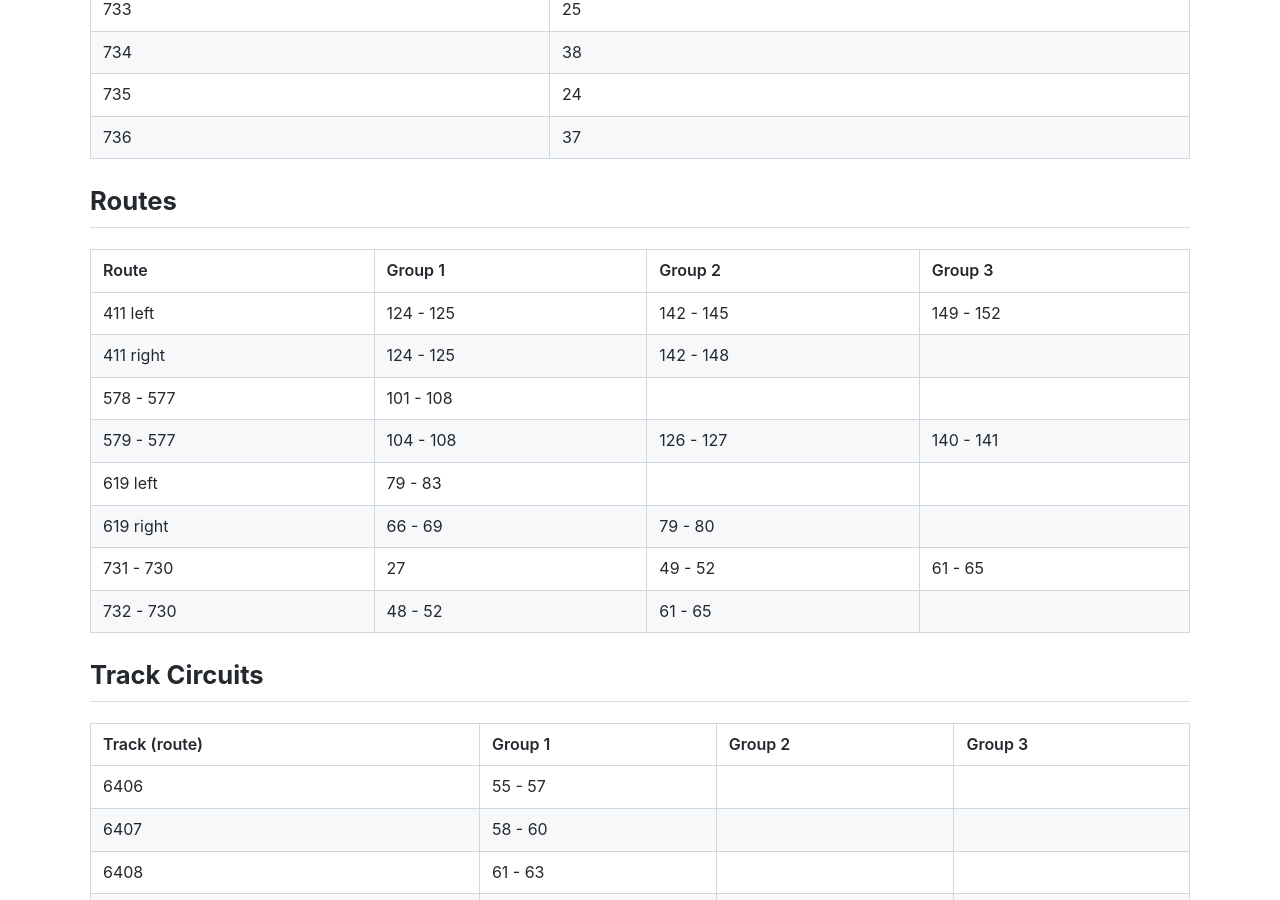
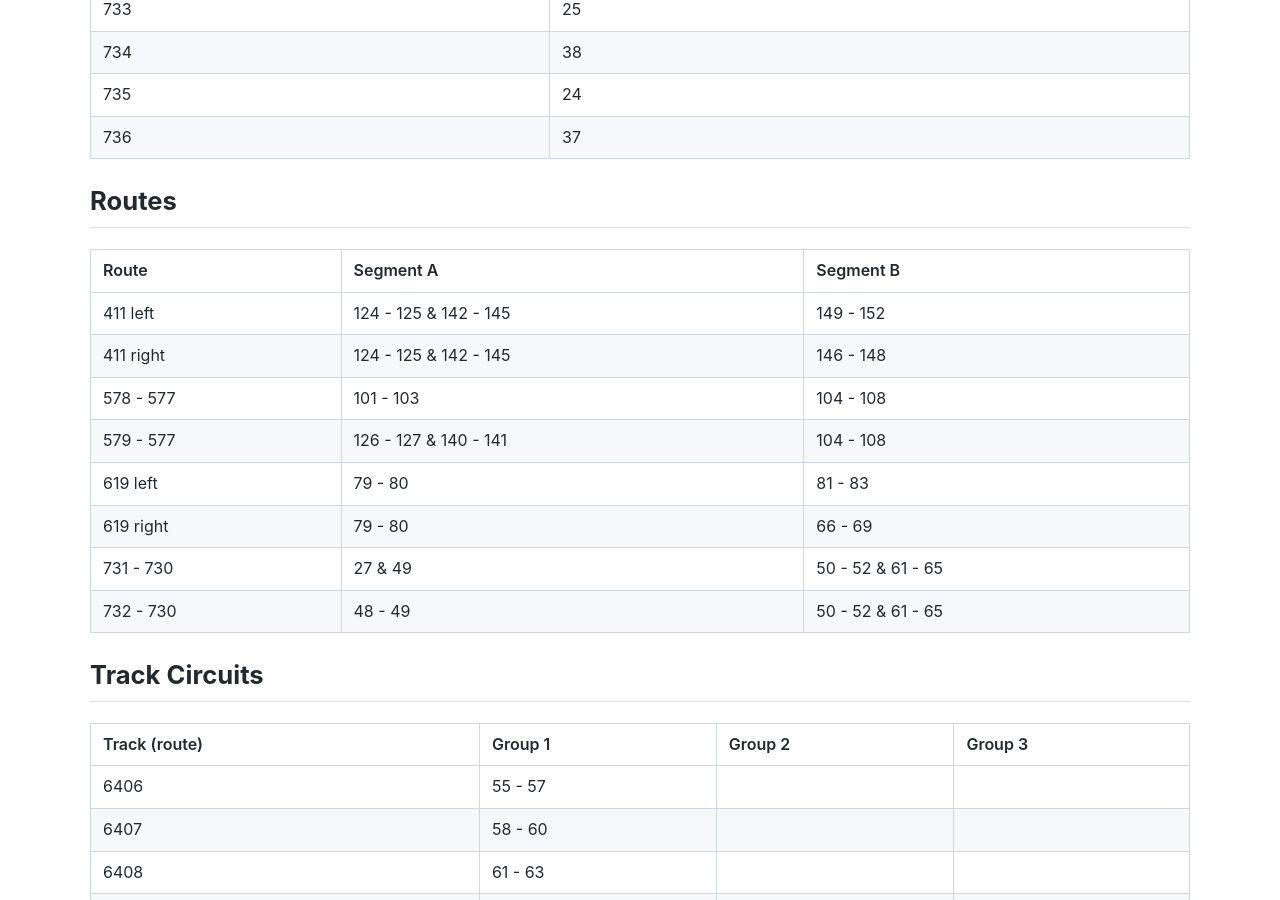
Before and after one commit to NickLocke/RoxeterModelRailway, a Jekyll site: the page built from ControlPanels/RoxeterLowLevel/PanelIndications.md, in a window 1280 px wide and 900 px high, scrolled down 1454 px. Built offline with Jekyll 4.4.1, drawn with Linux system fonts in a browser that asks for light colours; our own code applies the rules of GitHub Pages for plain Markdown files.

Commit message:
Route setting

```diff
--- a/ControlPanels/RoxeterLowLevel/PanelIndications.md
+++ b/ControlPanels/RoxeterLowLevel/PanelIndications.md
@@ -6,99 +6,99 @@ Numbers listed here relate to the LED number in the sequence of 255 LEDs that ca
 
 The only direct indication of points on the panel is the out of correspondence indication when the position is not known and/or the points are moving. The indication is given by the two route lights nearest to the points flashing alternately.
 
-Points | Indication 1 | Indication 2
------- | ------------ | ------------
-2601   | 146          | 152
-2602   | 103          | 126
-2603   | 27           | 48
-2604   | 69           | 81
+| Points | Indication 1 | Indication 2 |
+| ------ | ------------ | ------------ |
+| 2601   | 146          | 152          |
+| 2602   | 103          | 126          |
+| 2603   | 27           | 48           |
+| 2604   | 69           | 81           |
 
 ## Signals
 
-Signal | Indication
------- | ----------
-409    | 155
-410    | 154
-411    | 153
-576    | 87
-577    | 88
-578    | 89
-579    | 128
-580    | 90
-581    | 129
-582    | 91
-583    | 130
-617    | 86
-618    | 85
-619    | 84
-729    | 54
-730    | 53
-731    | 26
-732    | 39
-733    | 25
-734    | 38
-735    | 24
-736    | 37
+| Signal | Indication |
+| ------ | ---------- |
+| 409    | 155        |
+| 410    | 154        |
+| 411    | 153        |
+| 576    | 87         |
+| 577    | 88         |
+| 578    | 89         |
+| 579    | 128        |
+| 580    | 90         |
+| 581    | 129        |
+| 582    | 91         |
+| 583    | 130        |
+| 617    | 86         |
+| 618    | 85         |
+| 619    | 84         |
+| 729    | 54         |
+| 730    | 53         |
+| 731    | 26         |
+| 732    | 39         |
+| 733    | 25         |
+| 734    | 38         |
+| 735    | 24         |
+| 736    | 37         |
 
 ## Routes
 
-Route     | Group 1   | Group 2   | Group 3
------     | -------   | -------   | -------
-411 left  | 124 - 125 | 142 - 145 | 149 - 152
-411 right | 124 - 125 | 142 - 148 |
-578 - 577 | 101 - 108
-579 - 577 | 104 - 108 | 126 - 127 | 140 - 141
-619 left  | 79 - 83
-619 right | 66 - 69   | 79 - 80
-731 - 730 | 27        | 49 - 52   | 61 - 65
-732 - 730 | 48 - 52   | 61 - 65
+| Route     | Segment A             | Segment B         |
+| --------- | --------------------- | ----------------- |
+| 411 left  | 124 - 125 & 142 - 145 | 149 - 152         |
+| 411 right | 124 - 125 & 142 - 145 | 146 - 148         |
+| 578 - 577 | 101 - 103             | 104 - 108         |
+| 579 - 577 | 126 - 127 & 140 - 141 | 104 - 108         |
+| 619 left  | 79 - 80               | 81 - 83           |
+| 619 right | 79 - 80               | 66 - 69           |
+| 731 - 730 | 27 & 49               | 50 - 52 & 61 - 65 |
+| 732 - 730 | 48 - 49               | 50 - 52 & 61 - 65 |
 
 ## Track Circuits
 
-Track (route)    | Group 1   | Group 2   | Group 3
--------------    | -------   | -------   | -------
-6406             | 55 - 57   |           |
-6407             | 58 - 60   |           |
-6408             | 61 - 63   |           |
-6409 (731 - 730) | 27        | 49 - 52   | 64 - 65
-6409 (732 - 730) | 48 - 52   | 64 - 65   |
-6410             | 46 - 47   |           |
-6411             | 28 - 30   |           |
-6412             | 43 - 45   |           |
-6413             | 31 - 33   |           |
-6414             | 40 - 42   |           |
-6415             | 34 - 36   |           |
-7202             | 70 - 72   |           |
-7203             | 73 - 75   |           |
-7204             | 76 - 78   |           |
-7205 (619 left)  | 79 - 83   |           |
-7205 (619 right) | 66 - 69   | 79 - 80   |
-8510             | 112 - 114 |           |
-8511             | 109 - 111 |           |
-8512             | 106 - 108 |           |
-8513 (578 - 577) | 101 - 105 |           |
-8513 (579 - 577) | 104 - 105 | 126 - 127 | 140 - 141
-8514             | 137 - 139 |           |
-8515             | 98 - 100  |           |
-8516             | 134 - 136 |           |
-8517             | 95 - 97   |           |
-8518             | 131 - 133 |           |
-8519             | 92 - 94   |           |
-9104             | 115 - 117 |           |
-9105             | 118 - 120 |           |
-9106             | 121 - 123 |           |
-9107 (411 left)  | 124 - 125 | 142 - 145 | 149 - 152
-9107 (411 right) | 124 - 125 | 142 - 148 |
+| Track (route)    | Group 1   | Group 2   | Group 3   |
+| ---------------- | --------- | --------- | --------- |
+| 6406             | 55 - 57   |           |
+| 6407             | 58 - 60   |           |
+| 6408             | 61 - 63   |           |
+| 6409 (731 - 730) | 27        | 49 - 52   | 64 - 65   |
+| 6409 (732 - 730) | 48 - 52   | 64 - 65   |
+| 6410             | 46 - 47   |           |
+| 6411             | 28 - 30   |           |
+| 6412             | 43 - 45   |           |
+| 6413             | 31 - 33   |           |
+| 6414             | 40 - 42   |           |
+| 6415             | 34 - 36   |           |
+| 7202             | 70 - 72   |           |
+| 7203             | 73 - 75   |           |
+| 7204             | 76 - 78   |           |
+| 7205 (619 left)  | 79 - 83   |           |
+| 7205 (619 right) | 66 - 69   | 79 - 80   |
+| 8510             | 112 - 114 |           |
+| 8511             | 109 - 111 |           |
+| 8512             | 106 - 108 |           |
+| 8513 (578 - 577) | 101 - 105 |           |
+| 8513 (579 - 577) | 104 - 105 | 126 - 127 | 140 - 141 |
+| 8514             | 137 - 139 |           |
+| 8515             | 98 - 100  |           |
+| 8516             | 134 - 136 |           |
+| 8517             | 95 - 97   |           |
+| 8518             | 131 - 133 |           |
+| 8519             | 92 - 94   |           |
+| 9104             | 115 - 117 |           |
+| 9105             | 118 - 120 |           |
+| 9106             | 121 - 123 |           |
+| 9107 (411 left)  | 124 - 125 | 142 - 145 | 149 - 152 |
+| 9107 (411 right) | 124 - 125 | 142 - 148 |
 
 ## Panel Switches
 
-Switch | Route      | Left | Centre | Right
------- | -----      | ---- | ------ | -----
-1      | 411 left   | 0    | 1      | 2
-2      | 411 right  | 3    | 4      | 5
-3      | 619 left   | 6    | 7      | 8
-4      | 619 right  | 9    | 10     | 11
-5      | 578 to 577 | 12   | 13     | 14
-6      | 579 to 577 | 15   | 16     | 17
-7      | 731 to 730 | 18   | 19     | 20
-8      | 732 to 730 | 21   | 22     | 23
+| Switch | Route      | Left | Centre | Right |
+| ------ | ---------- | ---- | ------ | ----- |
+| 1      | 411 left   | 0    | 1      | 2     |
+| 2      | 411 right  | 3    | 4      | 5     |
+| 3      | 619 left   | 6    | 7      | 8     |
+| 4      | 619 right  | 9    | 10     | 11    |
+| 5      | 578 to 577 | 12   | 13     | 14    |
+| 6      | 579 to 577 | 15   | 16     | 17    |
+| 7      | 731 to 730 | 18   | 19     | 20    |
+| 8      | 732 to 730 | 21   | 22     | 23    |
```
Also changed, not shown: ArduinoLibraries/RoxEventSender/README.md (+3 -41 lines), ArduinoLibraries/RoxEventSender/Route.md (added, +26 -0 lines), ArduinoLibraries/RoxEventSender/TrackOccupancy.md (+3 -3 lines), Configurations/CPlusPlusCode.md (+0 -1 lines), 2 other files.
